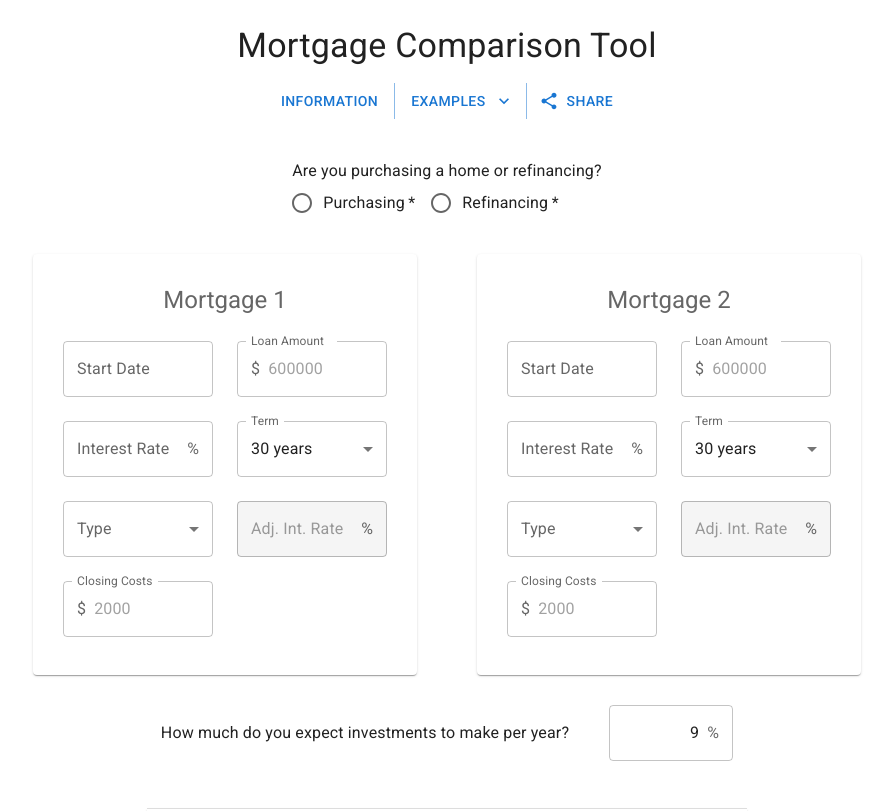
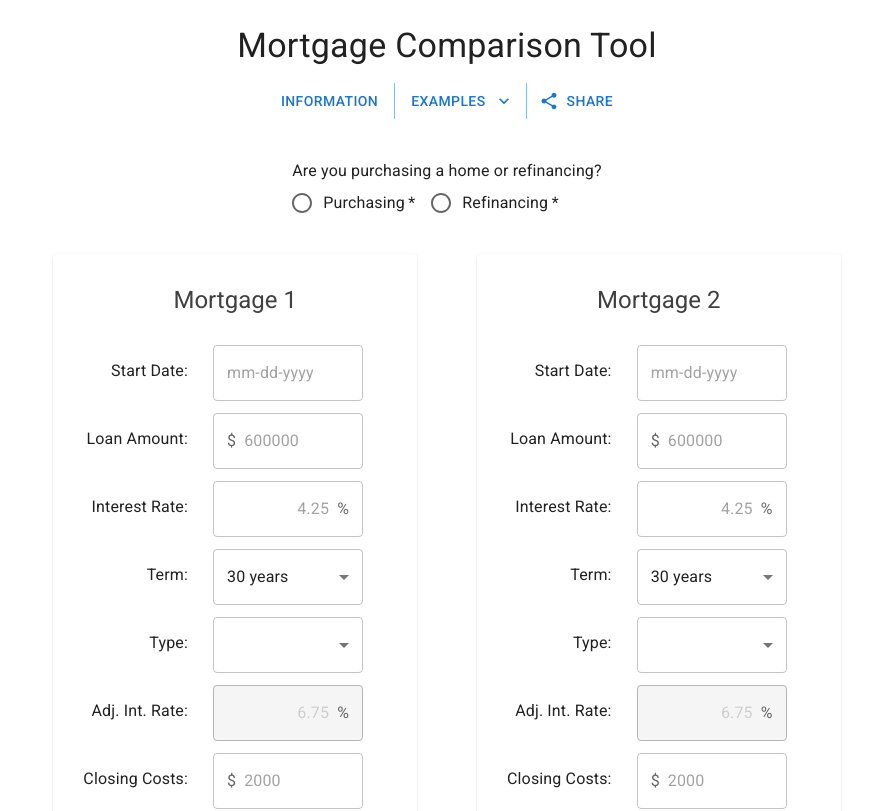
Before and after one commit to erich564/mortgage-comp-tool, a React (Create React App) app: page / in a window 1280 px wide. Shown: the top 811 px of the page, without its empty margins (193-1086 px from the left). Built offline with nearby package versions, Linux system fonts and the light colour scheme.

Commit message:
Reworked form layout

```diff
--- a/src/InputForm.js
+++ b/src/InputForm.js
@@ -13,7 +13,6 @@ import {
   MenuItem,
   Radio,
   RadioGroup,
-  Select,
   Table,
   TableBody,
   TableCell,
@@ -25,24 +24,24 @@ import MortgageForm from './MortgageForm';
 import IRSFilingStatus from './enum/IRSFilingStatus';
 
 const inputWidth = '124px';
+const fieldMargin = 'dense';
 
 const TableCellField = styled(TableCell)({
   border: 0,
   paddingLeft: 0,
   paddingTop: 9,
   paddingBottom: 9,
-  paddingRight: 40,
+  paddingRight: 25,
   fontSize: 'inherit',
   lineHeight: 'inherit',
   letterSpacing: 'inherit',
   width: '100%',
+  textAlign: 'right',
 });
 
 const TableCellValue = styled(TableCell)({
   border: 0,
   padding: 0,
-  paddingTop: 12,
-  paddingBottom: 12,
   fontSize: 'inherit',
 });
 
@@ -173,7 +172,7 @@ export default function InputForm({
                 <TableCellValue>
                   <TextField
                     required
-                    margin="none"
+                    margin={fieldMargin}
                     name="marginalTaxRate"
                     value={state.marginalTaxRate}
                     onChange={handleChange}
@@ -194,8 +193,10 @@ export default function InputForm({
                   What is your IRS tax filing status?
                 </TableCellField>
                 <TableCellValue>
-                  <Select
+                  <TextField
                     required
+                    select
+                    margin={fieldMargin}
                     disabled={!state.doItemize}
                     sx={{ minWidth: inputWidth }}
                     value={state.irsFilingStatus}
@@ -207,7 +208,7 @@ export default function InputForm({
                         {IRSFilingStatus.props[n].name}
                       </MenuItem>
                     ))}
-                  </Select>
+                  </TextField>
                 </TableCellValue>
               </TableRow>
               <TableRow>
@@ -218,7 +219,7 @@ export default function InputForm({
                   <TextField
                     required
                     disabled={!state.doItemize}
-                    margin="none"
+                    margin={fieldMargin}
                     name="otherItemizedDeductions"
                     value={state.otherItemizedDeductions}
                     sx={{ input: { textAlign: 'right' }, width: inputWidth }}
@@ -234,13 +235,14 @@ export default function InputForm({
               </TableRow>
               <TableRow>
                 <TableCellField>
-                  For post-TCJA cash-out refinances, enter new home acquisition
-                  debt, if any:
+                  For post-TCJA cash-out refinances,
+                  <br />
+                  enter new home acquisition debt, if any:
                 </TableCellField>
                 <TableCellValue>
                   <TextField
                     disabled={!(state.doItemize && state.isRefinance)}
-                    margin="none"
+                    margin={fieldMargin}
                     name="refiNewAcquisitionDebt"
                     value={state.refiNewAcquisitionDebt}
                     sx={{ input: { textAlign: 'right' }, width: inputWidth }}
@@ -256,13 +258,14 @@ export default function InputForm({
               </TableRow>
               <TableRow>
                 <TableCellField>
-                  For refinances with a post-TCJA Mortgage 1, enter its home
-                  acquisition debt if less than its loan amount:
+                  For refinances with a post-TCJA Mortgage 1, enter
+                  <br />
+                  its home acquisition debt if less than its loan amount:
                 </TableCellField>
                 <TableCellValue>
                   <TextField
                     disabled={!(state.doItemize && state.isRefinance)}
-                    margin="none"
+                    margin={fieldMargin}
                     name="m1HomeAcquisitionDebt"
                     value={state.m1HomeAcquisitionDebt}
                     sx={{ input: { textAlign: 'right' }, width: inputWidth }}
--- a/src/MortgageForm.js
+++ b/src/MortgageForm.js
@@ -1,11 +1,11 @@
 import {
-  Box,
-  FormControl,
   InputAdornment,
-  InputLabel,
   MenuItem,
   Paper,
-  Select,
+  Table,
+  TableBody,
+  TableCell,
+  TableRow,
   TextField,
   Typography,
   styled,
@@ -21,7 +21,10 @@ const Item = styled(Paper)(({ theme }) => ({
   display: 'inline-block',
   padding: '30px',
   margin: '30px',
-  color: theme.palette.text.secondary,
+  // color: theme.palette.text.secondary,
+  fontSize: 'inherit',
+  lineHeight: 'inherit',
+  letterSpacing: 'inherit',
 }));
 
 export default function MortgageForm({
@@ -38,22 +41,44 @@ export default function MortgageForm({
 
   const skinnyWidth = '150px';
   const gutterWidth = '24px';
+  const fieldMargin = 'dense';
+
+  const TableCellField = styled(TableCell)({
+    border: 0,
+    paddingLeft: 0,
+    paddingTop: 9,
+    paddingBottom: 9,
+    paddingRight: 25,
+    fontSize: 'inherit',
+    lineHeight: 'inherit',
+    letterSpacing: 'inherit',
+    width: 'auto',
+    textAlign: 'right',
+  });
+
+  const TableCellValue = styled(TableCell)({
+    border: 0,
+    padding: 0,
+    fontSize: 'inherit',
+  });
 
   return (
     <Item>
-      <Box sx={{ display: 'inline-block' }}>
       <Typography
         variant="h5"
         component="div"
-          gutterBottom
-          sx={{ textAlign: 'center' }}
+        sx={{ textAlign: 'center', mb: '20px', color: 'rgba(0,0,0,.75)' }}
       >
         Mortgage {state.id}{' '}
         {isRefinance ? `(${state.id === 1 ? 'Old' : 'New'})` : ''}
       </Typography>
+      <Table>
+        <TableBody>
+          <TableRow>
+            <TableCellField>Start Date:</TableCellField>
+            <TableCellValue>
               <LocalizationProvider dateAdapter={AdapterMoment}>
                 <DatePicker
-            label="Start Date"
                   value={state.startDate}
                   views={['year', 'month']}
                   onChange={m => {
@@ -65,7 +90,7 @@ export default function MortgageForm({
                   renderInput={params => (
                     <TextField
                       {...params}
-                margin="normal"
+                      margin={fieldMargin}
                       required
                       inputProps={{
                         ...params.inputProps,
@@ -77,29 +102,38 @@ export default function MortgageForm({
                   )}
                 />
               </LocalizationProvider>
+            </TableCellValue>
+          </TableRow>
+          <TableRow>
+            <TableCellField>Loan Amount:</TableCellField>
+            <TableCellValue>
               <TextField
-          margin="normal"
+                margin={fieldMargin}
                 required
                 value={state.loanAmount}
                 name="loanAmount"
                 onChange={handleChange}
-          label="Loan Amount"
                 fullWidth
                 placeholder="600000"
                 sx={{ width: skinnyWidth }}
                 InputProps={{
-            startAdornment: <InputAdornment position="start">$</InputAdornment>,
+                  startAdornment: (
+                    <InputAdornment position="start">$</InputAdornment>
+                  ),
                 }}
                 InputLabelProps={{ required: false }}
               />
-        <br />
+            </TableCellValue>
+          </TableRow>
+          <TableRow>
+            <TableCellField>Interest Rate:</TableCellField>
+            <TableCellValue>
               <TextField
-          margin="normal"
+                margin={fieldMargin}
                 required
                 value={state.interestRate}
                 name="interestRate"
                 onChange={handleChange}
-          label="Interest Rate"
                 fullWidth
                 sx={{
                   input: { textAlign: 'right' },
@@ -108,16 +142,22 @@ export default function MortgageForm({
                 }}
                 placeholder="4.25"
                 InputProps={{
-            endAdornment: <InputAdornment position="end">%</InputAdornment>,
+                  endAdornment: (
+                    <InputAdornment position="end">%</InputAdornment>
+                  ),
                 }}
                 InputLabelProps={{ required: false }}
               />
-        <FormControl sx={{ minWidth: 150 }} margin="normal">
-          <InputLabel>Term</InputLabel>
-          <Select
-            label="Term"
+            </TableCellValue>
+          </TableRow>
+          <TableRow>
+            <TableCellField>Term:</TableCellField>
+            <TableCellValue>
+              <TextField
                 value={state.term}
                 name="term"
+                select
+                margin={fieldMargin}
                 sx={{ width: skinnyWidth }}
                 onChange={handleChange}
               >
@@ -126,15 +166,17 @@ export default function MortgageForm({
                     {MortgageTerm.props[n].name}
                   </MenuItem>
                 ))}
-          </Select>
-        </FormControl>
-        <br />
-        <FormControl sx={{ minWidth: 150 }} margin="normal">
-          <InputLabel>Type</InputLabel>
-          <Select
+              </TextField>
+            </TableCellValue>
+          </TableRow>
+          <TableRow>
+            <TableCellField>Type:</TableCellField>
+            <TableCellValue>
+              <TextField
                 value={state.type}
-            label="Type"
                 name="type"
+                margin={fieldMargin}
+                select
                 required
                 sx={{ width: skinnyWidth, mr: gutterWidth }}
                 onChange={handleChange}
@@ -144,27 +186,37 @@ export default function MortgageForm({
                     {MortgageType.props[n].name}
                   </MenuItem>
                 ))}
-          </Select>
-        </FormControl>
+              </TextField>
+            </TableCellValue>
+          </TableRow>
+          <TableRow>
+            <TableCellField>Adj. Int. Rate:</TableCellField>
+            <TableCellValue>
               <TextField
-          margin="normal"
-          label="Adj. Int. Rate"
+                margin={fieldMargin}
                 name="interestRateAdjusted"
                 value={state.interestRateAdjusted}
                 onChange={handleChange}
-          disabled={state.type === MortgageType.FixedRate || state.type === ''}
+                disabled={
+                  state.type === MortgageType.FixedRate || state.type === ''
+                }
                 required
                 sx={{ input: { textAlign: 'right' }, width: skinnyWidth }}
                 placeholder="6.75"
                 InputProps={{
-            endAdornment: <InputAdornment position="end">%</InputAdornment>,
+                  endAdornment: (
+                    <InputAdornment position="end">%</InputAdornment>
+                  ),
                 }}
                 InputLabelProps={{ required: false }}
               />
-        <br />
+            </TableCellValue>
+          </TableRow>
+          <TableRow>
+            <TableCellField>Closing Costs:</TableCellField>
+            <TableCellValue>
               <TextField
-          margin="normal"
-          label="Closing Costs"
+                margin={fieldMargin}
                 name="closingCosts"
                 value={state.closingCosts}
                 onChange={handleChange}
@@ -172,11 +224,16 @@ export default function MortgageForm({
                 placeholder="2000"
                 sx={{ width: skinnyWidth }}
                 InputProps={{
-            startAdornment: <InputAdornment position="start">$</InputAdornment>,
+                  startAdornment: (
+                    <InputAdornment position="start">$</InputAdornment>
+                  ),
                 }}
                 InputLabelProps={{ required: false }}
               />
-      </Box>
+            </TableCellValue>
+          </TableRow>
+        </TableBody>
+      </Table>
     </Item>
   );
 }
```
Lines whose indentation alone changed are shown as unchanged.
